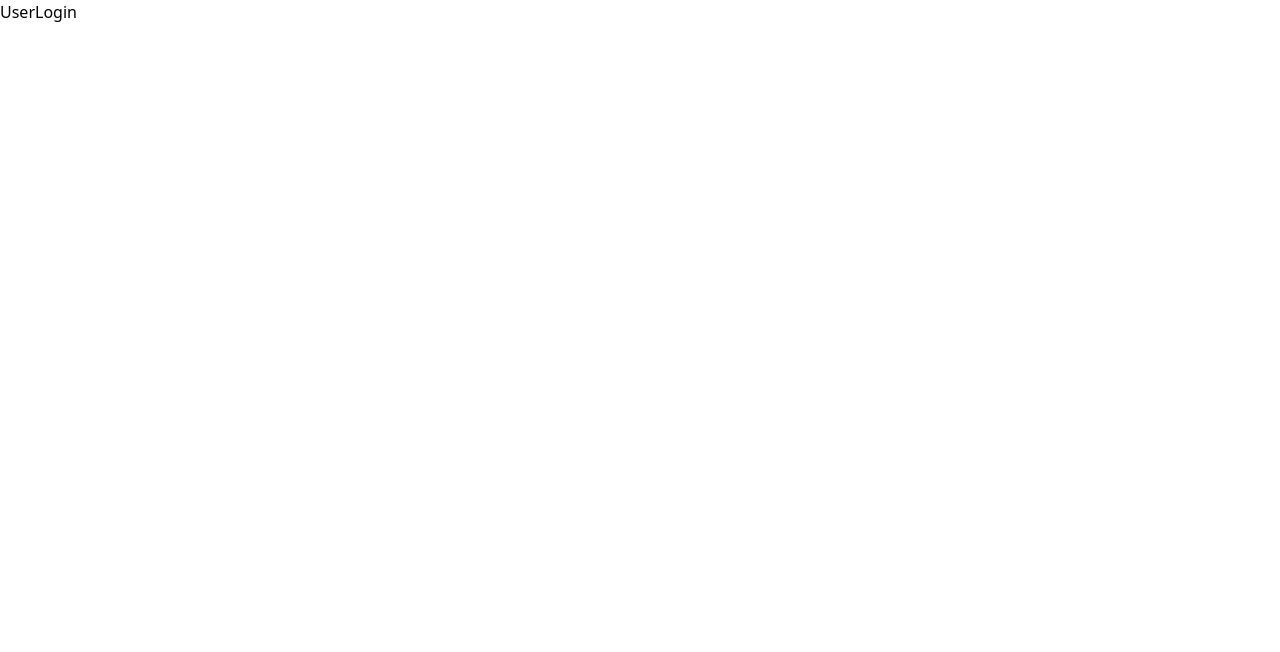
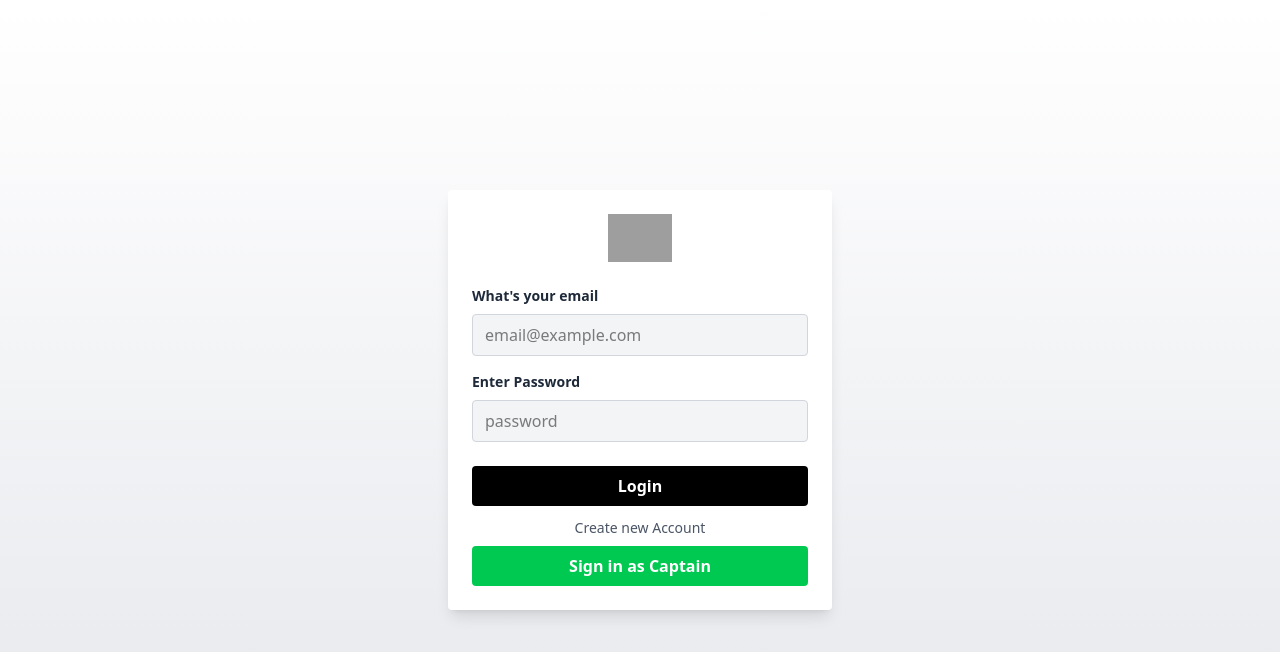
Before and after one commit to au7anmolupadhyay/Lessgo, a React (Vite) app in the folder frontend/: page /login in a window 1280 px wide. Shown: the top 652 px of the page. Built offline with nearby package versions, Linux system fonts and the light colour scheme; grey boxes are pictures that could not be loaded.

Commit message:
updated UserLogin page

```diff
--- a/frontend/src/pages/UserLogin.jsx
+++ b/frontend/src/pages/UserLogin.jsx
@@ -1,7 +1,42 @@
 import React from 'react';
 
 const UserLogin = () => {
-  return <div>UserLogin</div>;
+  return (
+    <div className="flex justify-center items-center min-h-screen bg-gradient-to-b from-white to-gray-200">
+      <div className="w-full max-w-sm p-6 bg-white shadow-lg rounded">
+        <div className="mb-6 text-center">
+          <img src="/lessgo_logo.png" alt="Lessgo Logo" className="mx-auto h-12" />
+        </div>
+        <div className="mb-4">
+          <label className="block text-gray-800 text-sm font-semibold mb-2">
+            What's your email
+          </label>
+          <input
+            type="email"
+            placeholder="email@example.com"
+            className="w-full px-3 py-2 border border-gray-300 rounded bg-gray-100 focus:outline-none"
+          />
+        </div>
+        <div className="mb-6">
+          <label className="block text-gray-800 text-sm font-semibold mb-2">
+            Enter Password
+          </label>
+          <input
+            type="password"
+            placeholder="password"
+            className="w-full px-3 py-2 border border-gray-300 rounded bg-gray-100 focus:outline-none"
+          />
+        </div>
+        <button className="w-full bg-black text-white py-2 rounded font-bold mb-3">
+          Login
+        </button>
+        <p className="text-center text-sm text-gray-600 mb-2">Create new Account</p>
+        <button className="w-full bg-green-500 text-white py-2 rounded font-bold">
+          Sign in as Captain
+        </button>
+      </div>
+    </div>
+  );
 };
 
 export default UserLogin;
```
